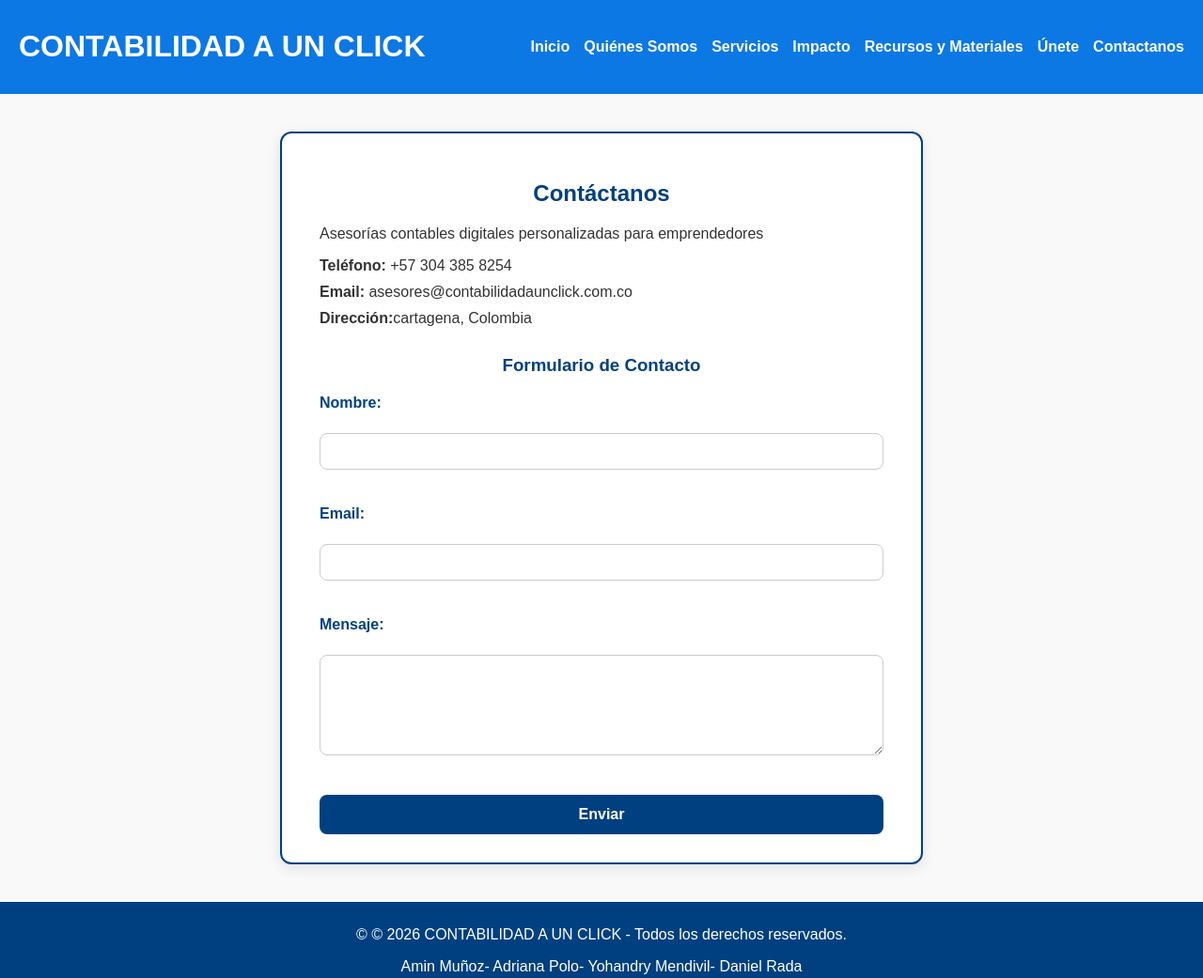
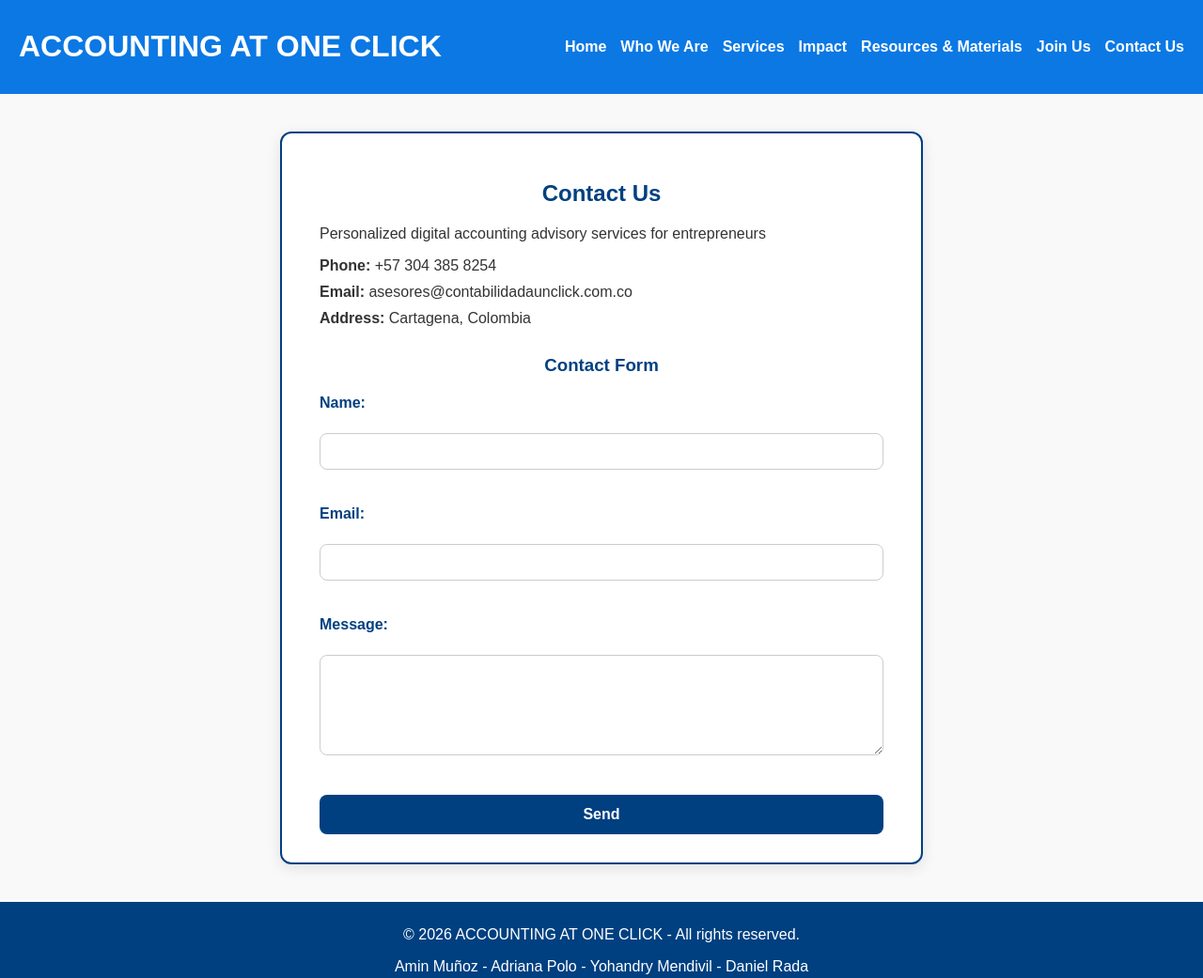
Before and after one commit to AminwaI/AminWai, a plain HTML site: page contacto.html in a window 1280 px wide. Shown: the whole page at 94% size. Drawn offline with Linux system fonts and the light colour scheme.

Commit message:
Translate contacto.html content to English
cambiar el idioma a ingles

```diff
--- a/contacto.html
+++ b/contacto.html
@@ -1,55 +1,55 @@
 <!DOCTYPE html>
-<html lang="es">
+<html lang="en">
 <head>
     <meta charset="UTF-8">
-    <title>Contacto - CONTABILIDAD A UN CLICK</title>
+    <title>Contact - ACCOUNTING AT ONE CLICK</title>
     <link rel="stylesheet" href="css/style.css">
 </head>
 <body>
     <header>
-        <h1>CONTABILIDAD A UN CLICK</h1>
+        <h1>ACCOUNTING AT ONE CLICK</h1>
         <nav>
             <ul>
-                <li><a href="index.html">Inicio</a></li>
-                <li><a href="quienes-somos.html">Quiénes Somos</a></li>
-                <li><a href="programas.html">Servicios</a></li>
-                <li><a href="impacto.html">Impacto</a></li>
-                <li><a href="recursos.html">Recursos y Materiales</a></li>
-                <li><a href="unete.html">Únete</a></li>
-                <li><a href="contacto.html">Contactanos</a></li>
+                <li><a href="index.html">Home</a></li>
+                <li><a href="quienes-somos.html">Who We Are</a></li>
+                <li><a href="programas.html">Services</a></li>
+                <li><a href="impacto.html">Impact</a></li>
+                <li><a href="recursos.html">Resources & Materials</a></li>
+                <li><a href="unete.html">Join Us</a></li>
+                <li><a href="contacto.html">Contact Us</a></li>
             </ul>
         </nav>
     </header>
 
     <main>
         <section class="contenido">
-            <h2>Contáctanos</h2>
-            <p>Asesorías contables digitales personalizadas para emprendedores</p>
+            <h2>Contact Us</h2>
+            <p>Personalized digital accounting advisory services for entrepreneurs</p>
             <ul>
-                <li><strong>Teléfono:</strong> +57 304 385 8254</li>
+                <li><strong>Phone:</strong> +57 304 385 8254</li>
                 <li><strong>Email:</strong> asesores@contabilidadaunclick.com.co</li>
-                <li><strong>Dirección:</strong>cartagena, Colombia</li>
+                <li><strong>Address:</strong> Cartagena, Colombia</li>
             </ul>
 
-            <h3>Formulario de Contacto</h3>
+            <h3>Contact Form</h3>
             <form>
-                <label for="nombre">Nombre:</label><br>
+                <label for="nombre">Name:</label><br>
                 <input type="text" id="nombre" name="nombre" required><br><br>
 
                 <label for="email">Email:</label><br>
                 <input type="email" id="email" name="email" required><br><br>
 
-                <label for="mensaje">Mensaje:</label><br>
+                <label for="mensaje">Message:</label><br>
                 <textarea id="mensaje" name="mensaje" rows="5" required></textarea><br><br>
 
-                <button type="submit">Enviar</button>
+                <button type="submit">Send</button>
             </form>
         </section>
     </main>
 
     <footer>
-        <p>&copy; © 2026 CONTABILIDAD A UN CLICK - Todos los derechos reservados.</p>
-	<p>Amin Muñoz- Adriana Polo- Yohandry Mendivil- Daniel Rada</p>
+        <p>&copy; 2026 ACCOUNTING AT ONE CLICK - All rights reserved.</p>
+	<p>Amin Muñoz - Adriana Polo - Yohandry Mendivil - Daniel Rada</p>
     </footer>
 </body>
 </html>
```
